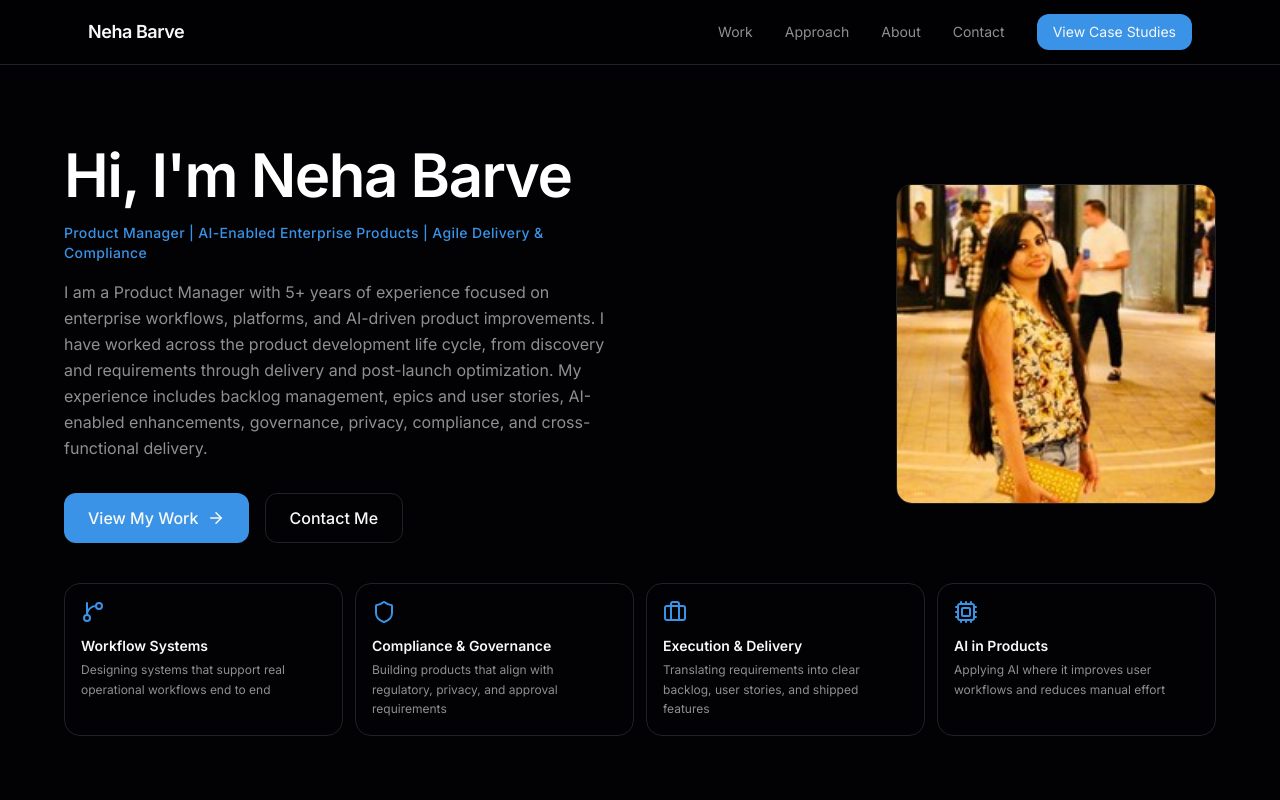
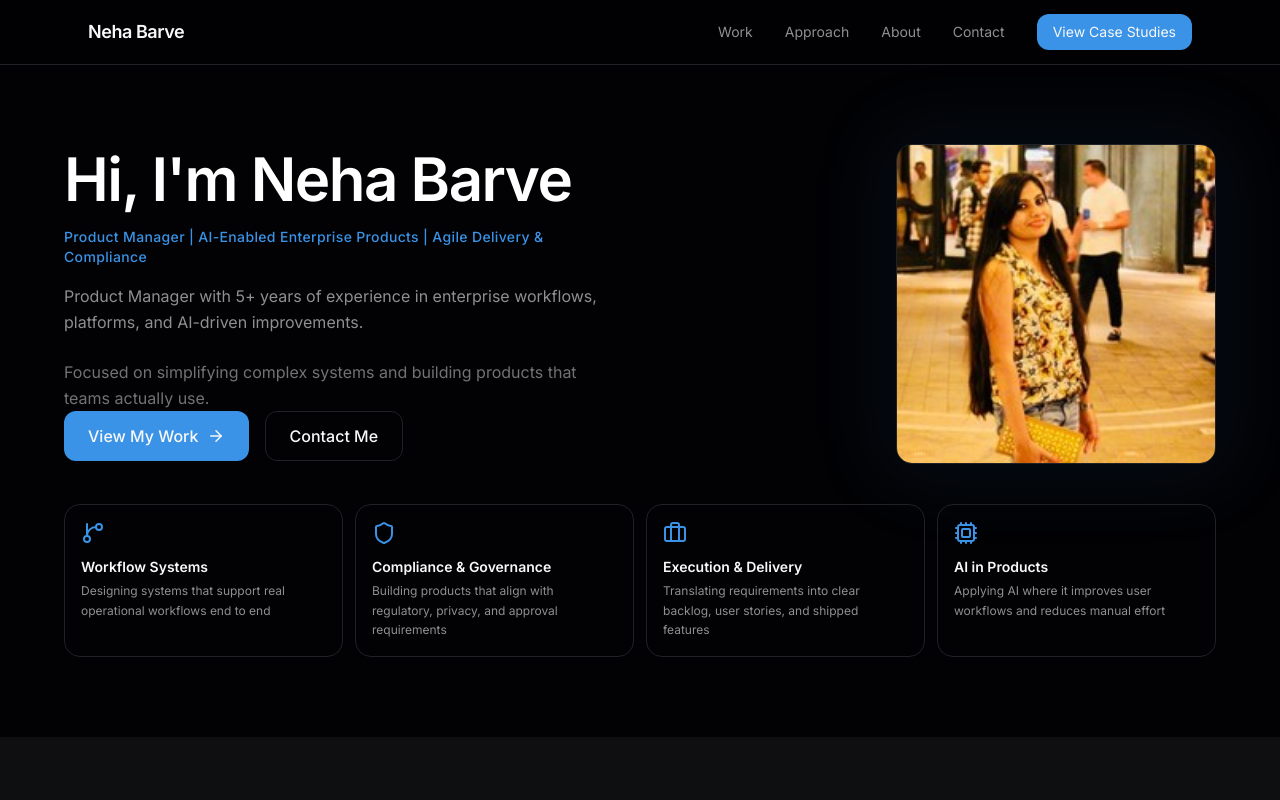
Before and after one commit to Nehabarve/neha-barve-portfolio, a Next.js app: page / in a window 1280 px wide. Shown: the top 800 px of the page. Built offline with nearby package versions, Linux system fonts and the light colour scheme.

Commit message:
Update page.tsx

```diff
--- a/app/page.tsx
+++ b/app/page.tsx
@@ -152,15 +152,13 @@ export default function Home() {
               Product Manager | AI-Enabled Enterprise Products | Agile Delivery & Compliance
             </p>
 
-            <p className="text-muted-foreground leading-relaxed mb-8">
-              I am a Product Manager with 5+ years of experience focused on enterprise workflows,
-              platforms, and AI-driven product improvements. I have worked across the product
-              development life cycle, from discovery and requirements through delivery and
-              post-launch optimization. My experience includes backlog management, epics and user
-              stories, AI-enabled enhancements, governance, privacy, compliance, and
-              cross-functional delivery.
+            <p className="text-muted-foreground leading-relaxed mb-6">
+              Product Manager with 5+ years of experience in enterprise workflows, platforms, and AI-driven improvements.
             </p>
 
+            <p className="text-muted-foreground/80 leading-relaxed">
+              Focused on simplifying complex systems and building products that teams actually use.
+            </p>
             <div className="flex flex-wrap gap-4">
               <Link
                 href="#work"
@@ -180,11 +178,15 @@ export default function Home() {
           </div>
 
           <div className="flex justify-center lg:justify-end animate-fade-in delay-1">
-            <img
-              src="/profile.jpg"
-              alt="Neha Barve"
-              className="w-64 h-64 lg:w-80 lg:h-80 object-cover rounded-2xl border border-border"
-            />
+          <div className="relative">
+  <div className="absolute -inset-4 bg-primary/20 blur-2xl rounded-2xl opacity-40"></div>
+
+  <img
+    src="/profile.jpg"
+    alt="Neha Barve"
+    className="relative w-64 h-64 lg:w-80 lg:h-80 object-cover rounded-2xl border border-border"
+  />
+</div>
           </div>
         </div>
 
@@ -205,7 +207,7 @@ export default function Home() {
       </section>
 
       {/* Case Studies */}
-      <section id="work" className="px-6 py-16 lg:py-20 bg-card/50">
+      <section id="work" className="px-6 py-16 lg:py-20 bg-white/5">
         <div className="max-w-6xl mx-auto">
           <div className="mb-8 animate-fade-in">
             <h2 className="text-primary text-sm font-medium mb-2">Case Studies</h2>
@@ -285,8 +287,8 @@ export default function Home() {
       </section>
 
       {/* Additional Work */}
-      <section className="px-6 py-16 lg:py-20 bg-card/50">
-        <div className="max-w-6xl mx-auto">
+<section className="px-6 py-16 lg:py-20 bg-white/5">
+  <div className="max-w-6xl mx-auto">
           <div className="mb-8 animate-fade-in">
             <p className="text-primary text-sm font-medium mb-2">More Projects</p>
             <h2 className="text-3xl lg:text-4xl font-semibold">Additional Work</h2>
@@ -338,7 +340,7 @@ export default function Home() {
       </section>
 
       {/* Contact */}
-      <section className="px-6 py-16 lg:py-20 bg-card/50">
+      <section className="px-6 py-16 lg:py-20 bg-white/5">
         <div className="max-w-6xl mx-auto">
           <div className="max-w-3xl animate-fade-in">
             <p className="text-primary text-sm font-medium mb-2">Get in Touch</p>
```
